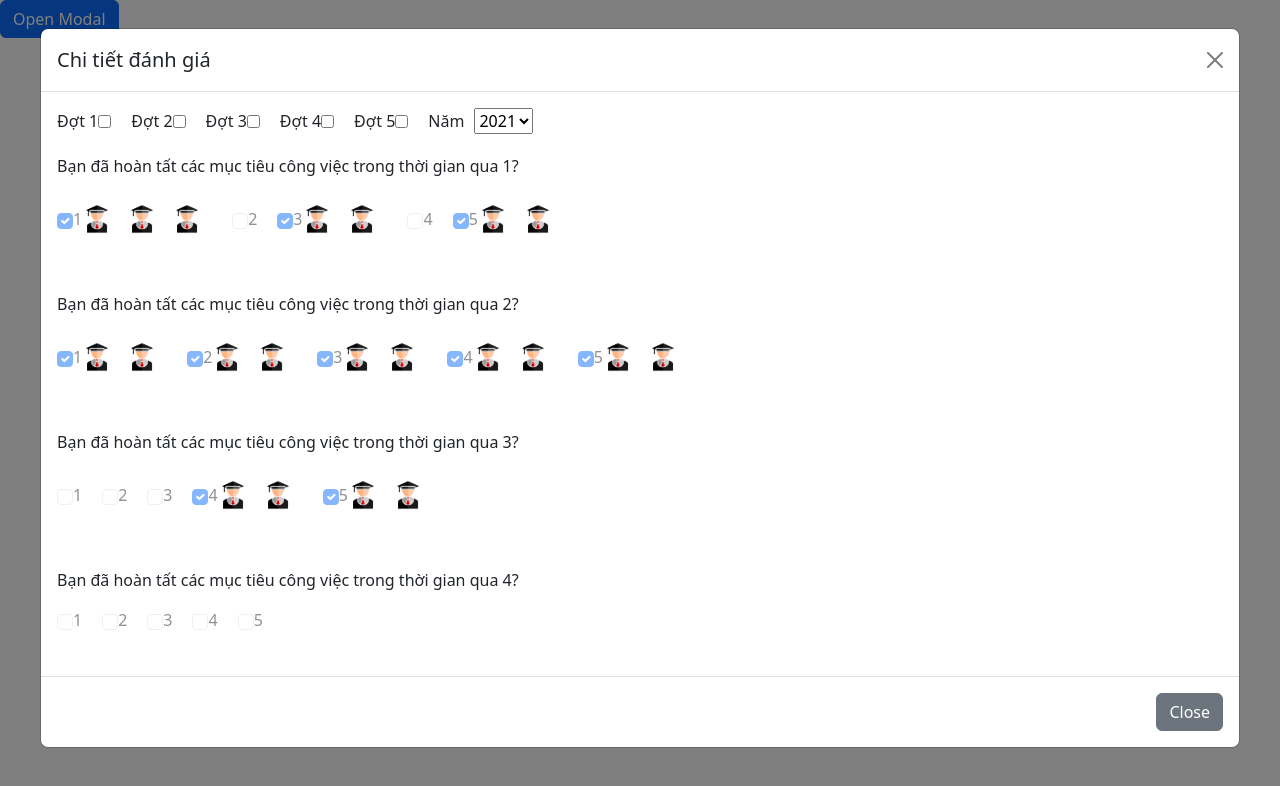
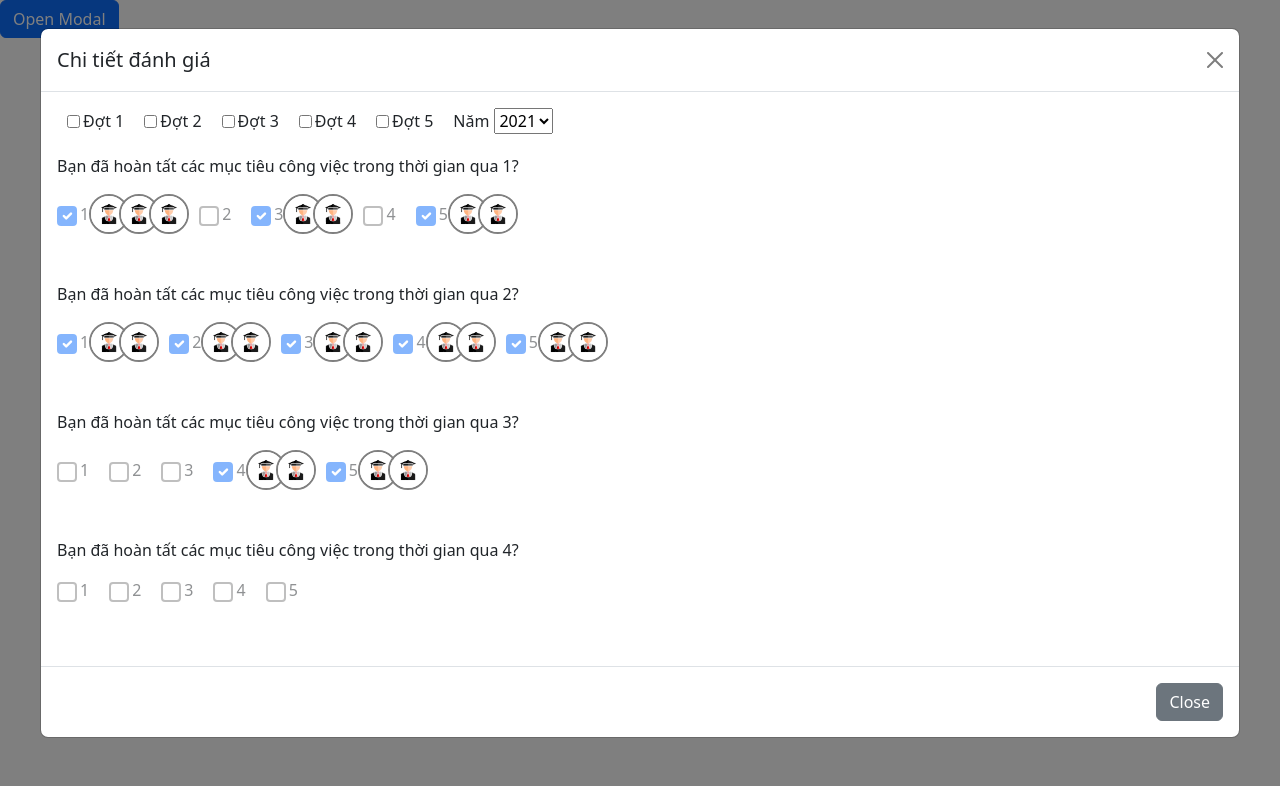
Before and after one commit to 5AESBTC/5AESBTC-TechAssess360-Admin-FE, a Vue app: page /AssessDetails in a window 1280 px wide. Both pictures are taken after a click on the button "Open Modal". Shown: the top 786 px of the page. Built offline with nearby package versions, Linux system fonts and the light colour scheme.

Commit message:
fix css ÃÃassess detail

```diff
--- a/src/components/modal/AssessDetails.vue
+++ b/src/components/modal/AssessDetails.vue
@@ -14,8 +14,8 @@
             <!-- Thanh hiển thị dữ liệu -->
             <div class="data-display-bar">
               <div class="data-item" v-for="(item, index) in dataItems" :key="index">
+                <input type="checkbox" v-model="item.checked" />
                 <span>{{ item.label }}</span>
-                <input type="checkbox" v-model="item.checked" />
               </div>
               <div class="year-dropdown">
                 <label for="year">Năm</label>
@@ -133,7 +133,6 @@ export default {
   }
 };
 </script>
-
 <style scoped>
 .modal-dialog-scrollable {
   max-height: 90vh;
@@ -143,49 +142,20 @@ export default {
   max-width: 150vh;
 }
 
-/* Add spacing between radio buttons */
-.form-check-inline {
-  margin-right: 100px;
-}
-
-/* Styling for the radio group and image */
-.radio-group-with-image {
-  display: flex;
-  flex-wrap: wrap;
-  gap: 20px;
-}
-
-/* Styling for each radio button with image */
-.radio-with-image {
-  display: flex;
-  align-items: center;
-}
-
-/* Styling the employee images */
-.employee-images {
-  display: flex;
-  gap: 5px; /* Giảm khoảng cách giữa các hình ảnh */
-}
-
-/* Styling each employee image */
-.employee-image img {
-  width: 50px; /* Small size */
-  height: 50px;
-  border-radius: 50%; /* Circular image */
-  margin-left: -10px; /* Đè lên nhau một chút */
-}
-
 /* Styling the data display bar */
 .data-display-bar {
   display: flex;
   align-items: center;
+  justify-content: flex-start;
   margin-bottom: 20px;
+  padding: 0 10px;
 }
 
 /* Styling each data item */
 .data-item {
   display: flex;
   align-items: center;
+  gap: 3px;
   margin-right: 20px;
 }
 
@@ -193,9 +163,60 @@ export default {
 .year-dropdown {
   display: flex;
   align-items: center;
+  gap: 0px;
 }
 
 .year-dropdown label {
-  margin-right: 10px;
+  margin-right: 5px;
+}
+
+/* Styling for the radio group and image */
+.radio-group-with-image {
+  display: flex;
+  align-items: center;
+  gap: 10px;
+}
+
+/* Styling each radio button with image */
+.radio-with-image {
+  display: flex;
+  align-items: center;
+  gap: 0px; /* Add spacing between radio button and label */
+}
+
+/* Circular radio buttons */
+.form-check-input {
+  width: 20px;
+  height: 20px;
+  border-radius: 50%; /* Make the radio button circular */
+  border: 2px solid gray;
+  margin-right: 3px; /* Space between the radio button and its label */
+}
+
+/* Styling the employee images container with overlap */
+.employee-images {
+  display: flex;
+  gap: 0; /* No gap to overlap the images */
+  margin-left: 10px; /* Add space between the currentValues and the images */
+  position: relative;
+}
+
+.employee-image {
+  position: relative;
+  margin-left: -10px; /* Negative margin to create overlap */
+}
+
+/* Styling each employee image */
+.employee-image img {
+  width: 40px; /* Set the size of the image */
+  height: 40px;
+  border-radius: 50%; /* Circular image */
+  border: 2px solid gray; /* Add gray border around */
+  position: relative;
+}
+
+/* Spacing between current values and images */
+.radio-group-with-image .form-check-label {
+  margin-right: 0px;
 }
 </style>
```
